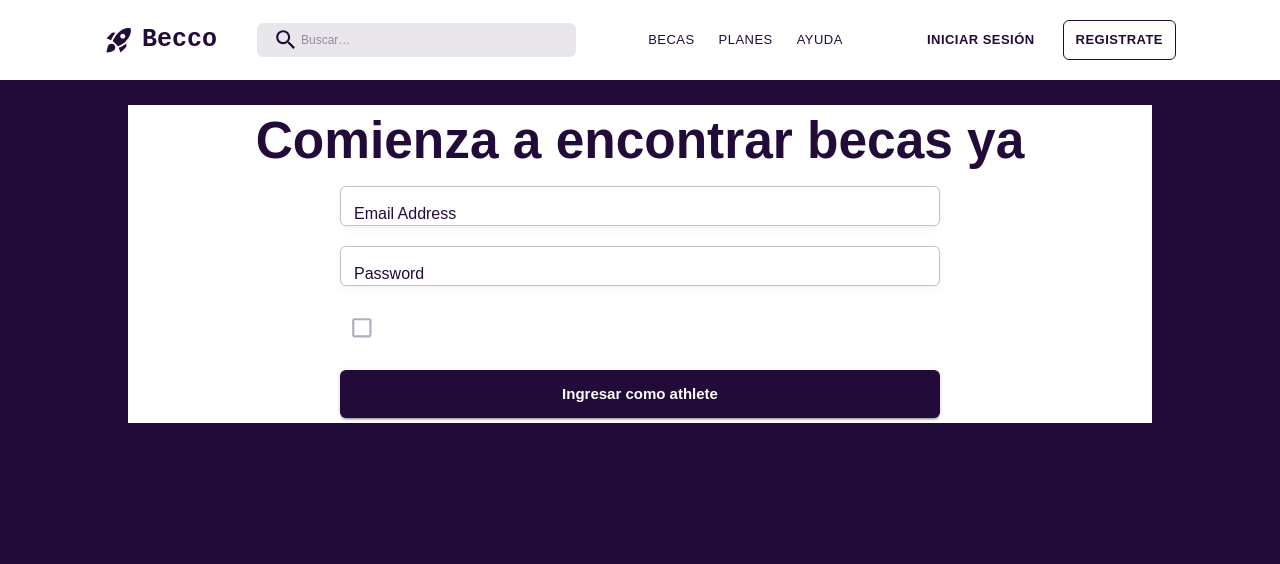
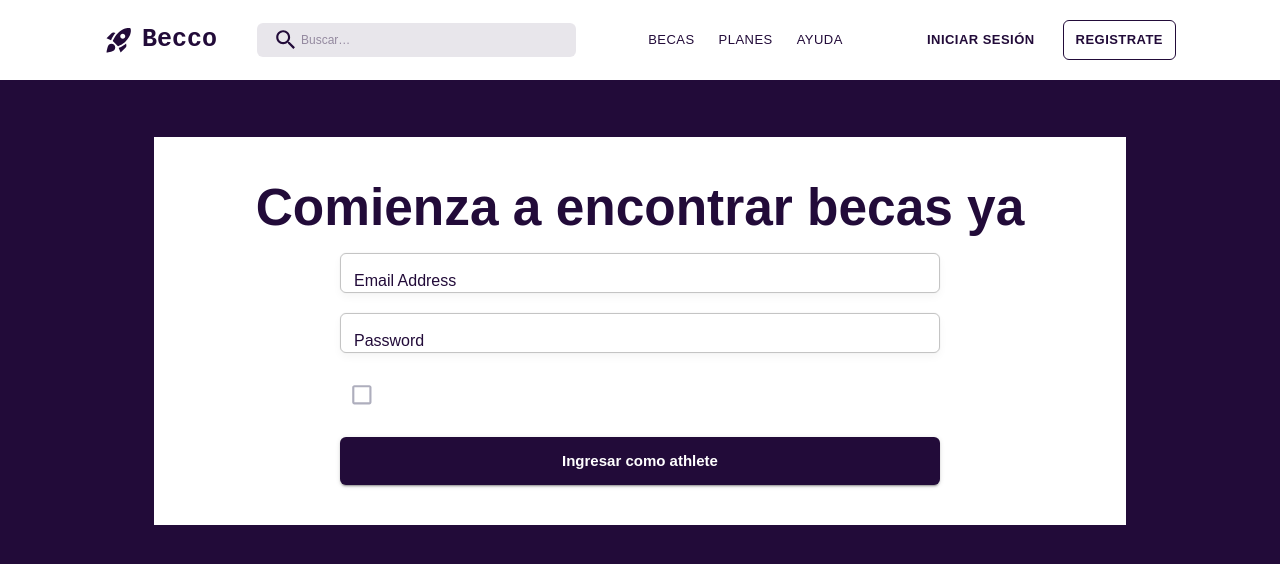
Before and after one commit to No-Country/c8-48-t-typescript-react, a React (Vite) app in the folder client/: page /auth/login/athlete in a window 1280 px wide. Shown: the top 564 px of the page. Built offline with nearby package versions, Linux system fonts and the light colour scheme.

Commit message:
Doing fetch to back-end

```diff
--- /dev/null
+++ b/client/src/services/conections.ts
@@ -0,0 +1,25 @@
+const beaverHeader: () => HeadersInit = () => {
+  return { 'Content-Type': 'application/json' };
+};
+
+type postLogin = {
+  email: string;
+  password: string;
+};
+/**  email: string;
+  password: string; */
+const postLogin = async (body: postLogin) => {
+  try {
+    const _data = await fetch('http://localhost:3000/api/auth/login', {
+      method: 'POST',
+      headers: beaverHeader(),
+      body: JSON.stringify(body),
+    });
+    const data = await _data.json();
+    console.log('file: conections.ts:6  postLogin  data', data);
+  } catch (e) {
+    console.log(e);
+  }
+};
+
+export { postLogin };
--- a/client/src/views/login/index.tsx
+++ b/client/src/views/login/index.tsx
@@ -1,13 +1,25 @@
-import { Box, Button, Checkbox, styled, TextField, Typography } from '@mui/material';
+import {
+  Box,
+  Button,
+  Checkbox,
+  styled,
+  TextField,
+  Typography,
+} from '@mui/material';
 import { useFormik } from 'formik';
 import * as yup from 'yup';
+import { postLogin } from '../../services/conections';
 
 const validationSchema = yup.object({
   name: yup.string().required('Nombre es requerido'),
   lastName: yup.string().required('Apellido es requerido'),
 });
 
-const Login = ({ variation = 'athlete' }: { variation: 'athlete' | 'university' }) => {
+const Login = ({
+  variation = 'athlete',
+}: {
+  variation: 'athlete' | 'university';
+}) => {
   const formik = useFormik({
     initialValues: {
       name: '',
@@ -16,16 +28,33 @@ const Login = ({ variation = 'athlete' }: { variation: 'athlete' | 'university'
     validationSchema: validationSchema,
     onSubmit: (values) => {
       alert(JSON.stringify(values, null, 2));
+      postLogin({ email: values.name, password: values.lastName });
     },
   });
   return (
-    <Box display="flex" flexDirection="row" justifyContent="center" width="100%" mt="20px">
+    <Box
+      display="flex"
+      flexDirection="row"
+      justifyContent="center"
+      width="100%"
+      mt="20px"
+      p={4}
+    >
       <MainContainer>
         <Typography variant="h3" fontWeight="bold" mb={2}>
           Comienza a encontrar {variation === 'university' ? 'talento' : 'becas'} ya
         </Typography>
-        <CustomTextField formik={formik} name={'name'} label={'Email Address'} />
-        <CustomTextField formik={formik} name={'lastName'} label={'Password'} />
+        <CustomTextField
+          formik={formik}
+          name={'name'}
+          label={'Email Address'}
+        />
+        <CustomTextField
+          formik={formik}
+          name={'lastName'}
+          label={'Password'}
+          type="password"
+        />
         <Box width="100%" maxWidth="600px">
           <Checkbox sx={{ mb: '20px' }} />
         </Box>
@@ -48,7 +77,17 @@ const Login = ({ variation = 'athlete' }: { variation: 'athlete' | 'university'
 
 export default Login;
 
-const CustomTextField = ({ formik, name, label }: { formik: any; name: string; label: string }) => (
+const CustomTextField = ({
+  formik,
+  name,
+  label,
+  type = 'text',
+}: {
+  formik: any;
+  name: string;
+  label: string;
+  type?: React.HTMLInputTypeAttribute;
+}) => (
   <TextField
     fullWidth
     id={name}
@@ -57,6 +96,7 @@ const CustomTextField = ({ formik, name, label }: { formik: any; name: string; l
     sx={{ mb: '20px', maxWidth: '600px' }}
     color="primary"
     size="medium"
+    type={type}
     variant="outlined"
     value={formik.values[name]}
     onChange={formik.handleChange}
@@ -66,7 +106,7 @@ const CustomTextField = ({ formik, name, label }: { formik: any; name: string; l
 );
 
 const MainContainer = styled(Box)(() => ({
-  padding: 5,
+  padding: '40px',
   margin: 5,
   backgroundColor: '#fff',
   display: 'flex',
```
Also changed, not shown: 1 other file (tests, documents, lock files or other folders).
